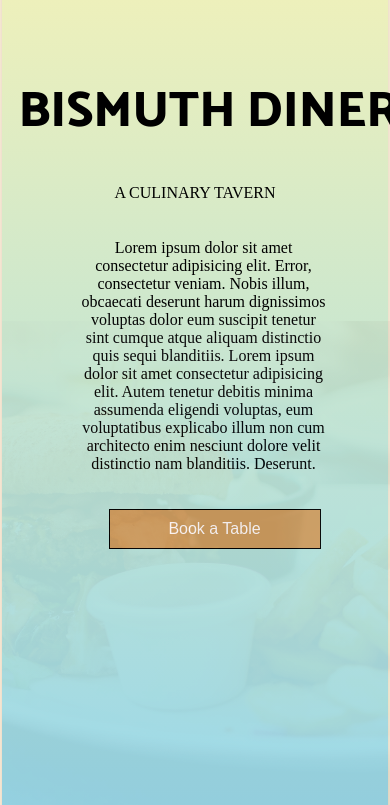
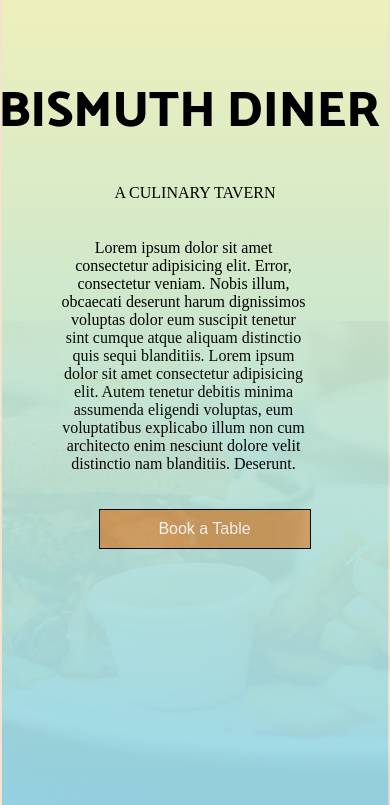
Before and after one commit to WNS-avant/Assnmt, a plain HTML site: page index.html in a window 390 px wide. Shown: the part 39-844 px from the top of the page. Drawn offline with Linux system fonts and the light colour scheme; a web font is replaced by a local one.

Commit message:
Update style.css

```diff
--- a/style.css
+++ b/style.css
@@ -385,14 +385,14 @@ margin-bottom: 20px;
     }
 
     .written p{
-        left:-30px;
+        left:-50px;
         position:relative;
         align-items: center;
         justify-content: center;
         width: 250px;
     }
     .written h1{
-        left: -90px;
+        left: -110px;
         position: relative;
         justify-content: center;
         text-align: center;
@@ -401,7 +401,7 @@ margin-bottom: 20px;
     }
 
     #btn {
-        left:0px;
+        left:-10px;
         position: relative;
         justify-self: center;
         transition: none;
```
